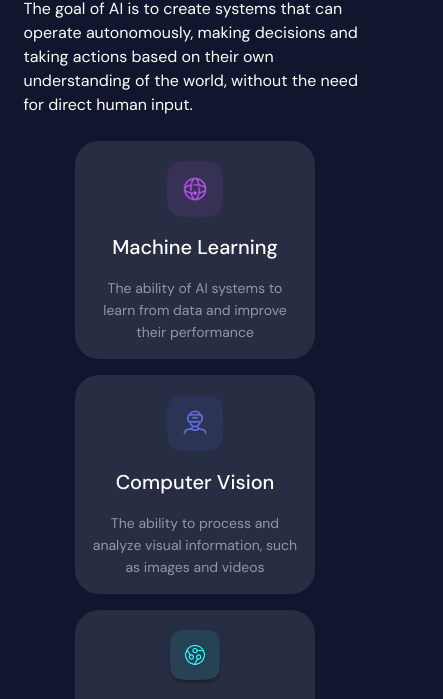
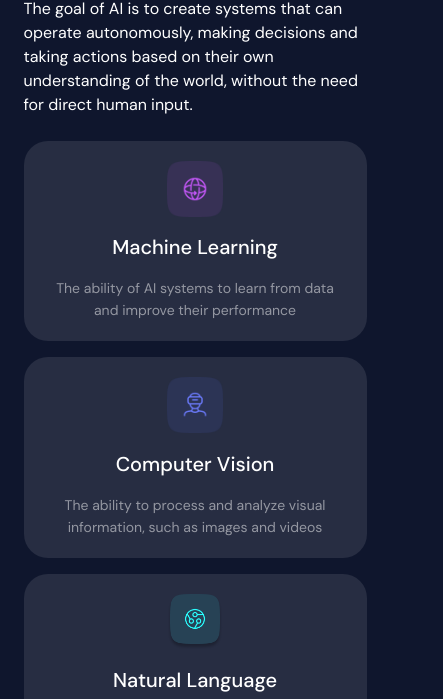
Before and after one commit to emdes515/4ai, a website built with Vite: page index.html in a window 390 px wide. Shown: the part 145-844 px from the top of the page, 443 px wide, since content can reach past the window. Built offline with nearby package versions, Linux system fonts and the light colour scheme.

Commit message:
mobile designe

```diff
--- a/src/pages/home-page/styles/_home-page-var.scss
+++ b/src/pages/home-page/styles/_home-page-var.scss
@@ -66,6 +66,9 @@ $tile-br: 24px;
 $tile-margin-bottom: 31px;
 $TAB_tile-width: 240px;
 $TAB_tile-margin-bottom: 16px;
+$MOB_tile-width: 343px;
+$MOB_tile-margin-bottom: 16px;
+$MOB_tile-height: 196px;
 
 $tile-img-width: 64px;
 $tile-img-height: 64px;
@@ -83,3 +86,5 @@ $tile-description-width: 236px;
 $tile-description-margin-bottom: 24px;
 $TAB_tile-description-width: 209px;
 $TAB_tile-description-margin-bottom: 16px;
+$MOB_tile-description-width: 303px;
+$MOB_tile-description-margin-bottom: 20px;
--- a/src/pages/home-page/styles/home-page.scss
+++ b/src/pages/home-page/styles/home-page.scss
@@ -136,13 +136,14 @@ body {
         }
 
         & &__tiles {
-            width: calc($TAB_tile-width * 2 + 16px);
+            width: $MOB_tile-width;
             margin-top: $TAB_tiles-margin-top;
             flex-direction: column;
             align-items: center;
 
             & .tile {
-                width: $TAB_tile-width;
+                width: $MOB_tile-width;
+                min-height: $MOB_tile-height;
                 margin-bottom: $TAB_tile-margin-bottom;
 
                 & .image {
@@ -158,8 +159,8 @@ body {
                 }
 
                 .description {
-                    width: $TAB_tile-description-width;
-                    margin-bottom: $TAB_tile-description-margin-bottom;
+                    width: $MOB_tile-description-width;
+                    margin-bottom: $MOB_tile-description-margin-bottom;
                     @include body2;
                 }
             }
```
